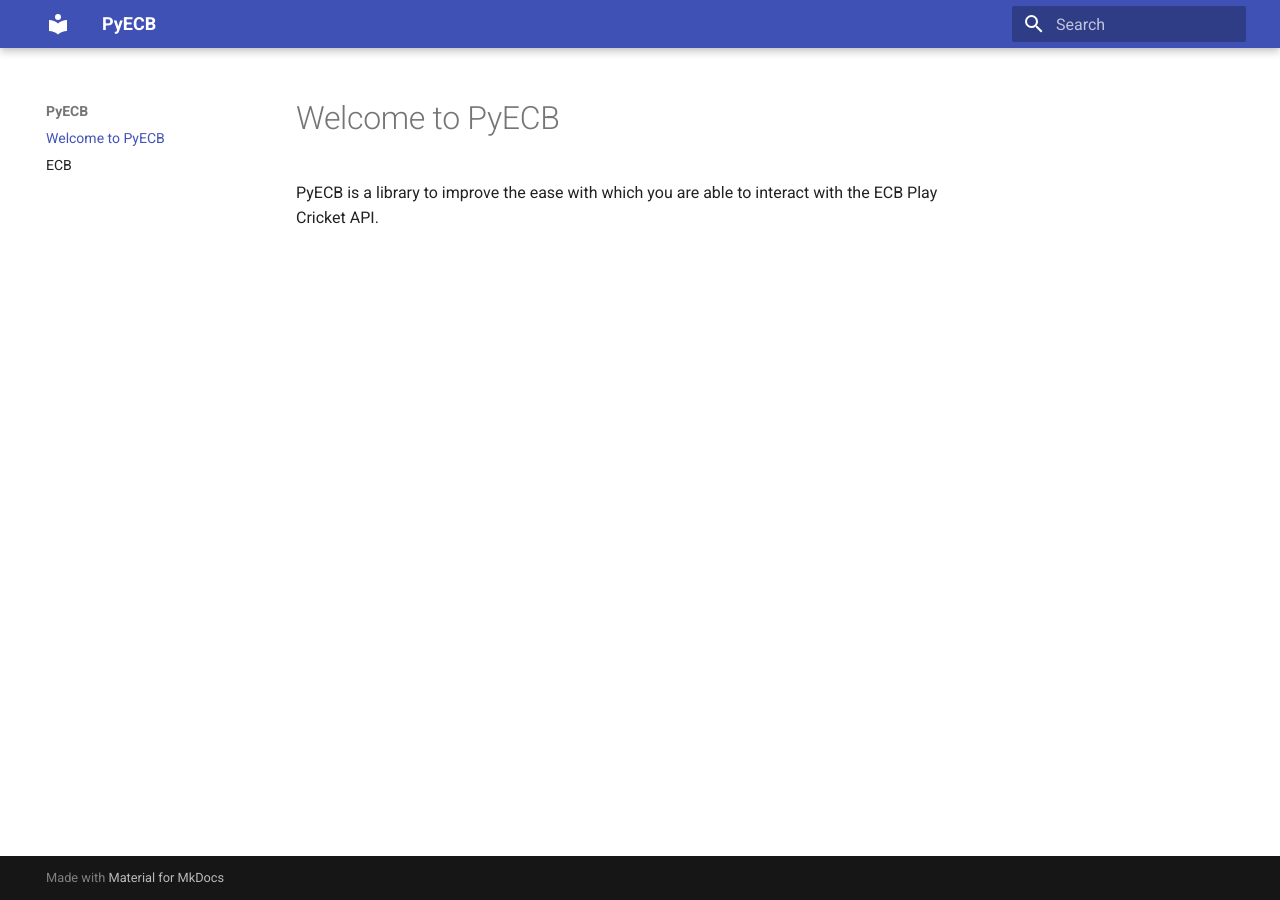
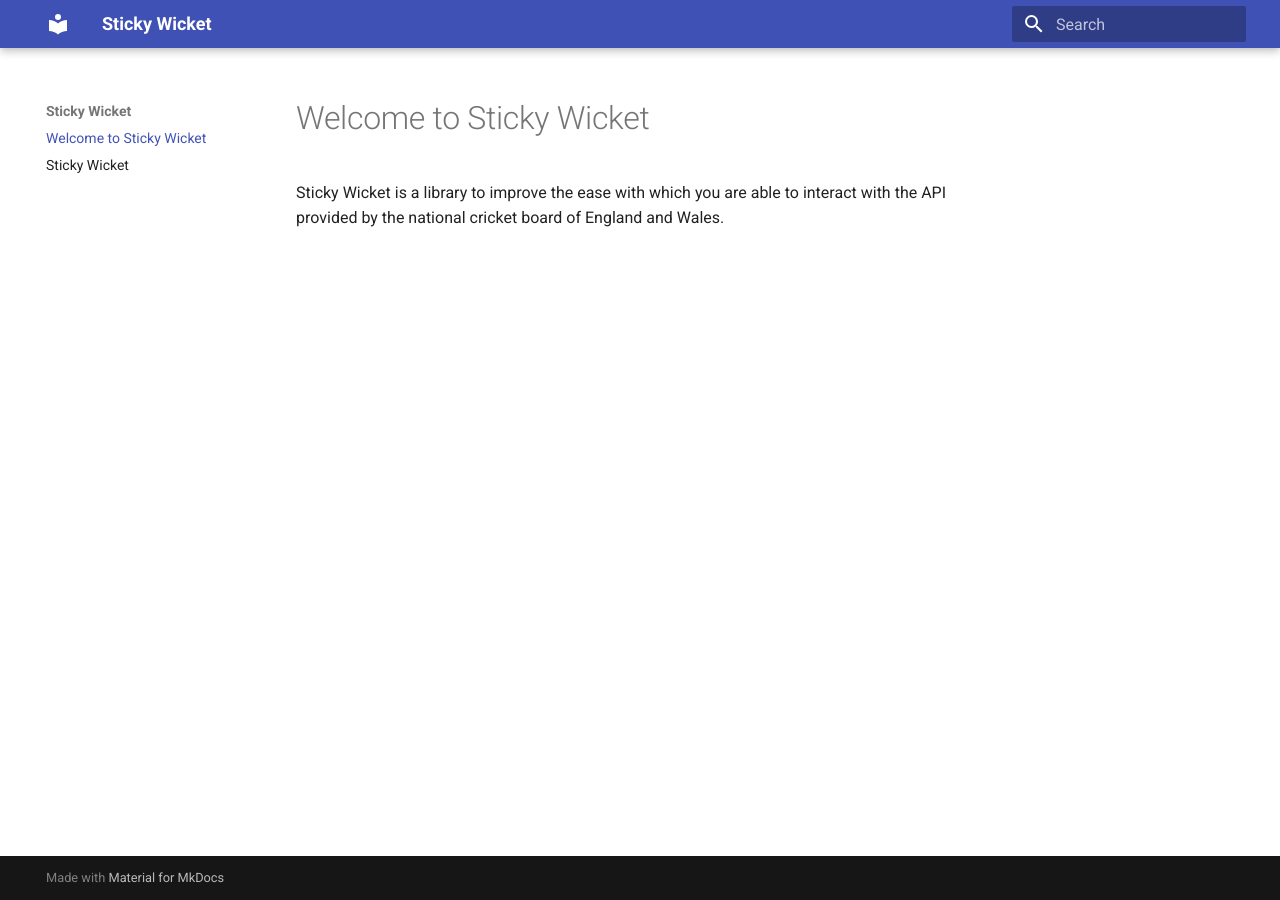
Before and after one commit to proffalken/pystickywicket, an MkDocs documentation site: the page built from docs/index.md, in a window 1280 px wide. Built offline with MkDocs 1.6.1 and Material for MkDocs 9.7.7, drawn with Linux system fonts in a browser that asks for light colours.

Commit message:
Feature/add login (#12)
* Remove all references to ECB to adhere to API Terms

* Removed more references to ECB

```diff
--- a/docs/ecb.md
+++ b/docs/ecb.md
@@ -1,3 +1,3 @@
-# ECB
+# Sticky Wicket
 
-::: pyecb
+::: pysickywicket
--- a/docs/index.md
+++ b/docs/index.md
@@ -1,4 +1,4 @@
-# Welcome to PyECB
+# Welcome to Sticky Wicket
 
-PyECB is a library to improve the ease with which you are able to interact with
-the ECB Play Cricket API.
+Sticky Wicket is a library to improve the ease with which you are able to interact with
+the API provided by the national cricket board of England and Wales.
--- a/mkdocs.yml
+++ b/mkdocs.yml
@@ -1,4 +1,4 @@
-site_name: PyECB
+site_name: Sticky Wicket
 theme:
   name: "material"
 
--- a/pyproject.toml
+++ b/pyproject.toml
@@ -1,7 +1,7 @@
 [tool.poetry]
-name = "pyecb"
+name = "pystickywicket"
 version = "0.0.0"
-description = ""
+description = "A python library for interacting with the API provided by the national cricket board of England and Wales"
 authors = ["Matthew Macdonald-Wallace <matt@doics.co>"]
 
 [tool.poetry-dynamic-versioning]
--- a/pyecb/__init__.py
+++ b/pystickywicket/__init__.py
@@ -5,15 +5,15 @@ __version__ = '0.1.0'
 import requests
 
 
-class ECB:
+class StickyWicket:
 
     def __init__(
             self,
             api_key=None):
         """
-        ECB
+        StickyWicket
 
-        Create a new instance of the ECB API
+        Create a new instance of the StickyWicket API
 
         Args:
             api_key (str): The API Key for authentication
```
Also changed, not shown: catalog-info.yaml (+4 -4 lines), README.rst, 4 other files.
